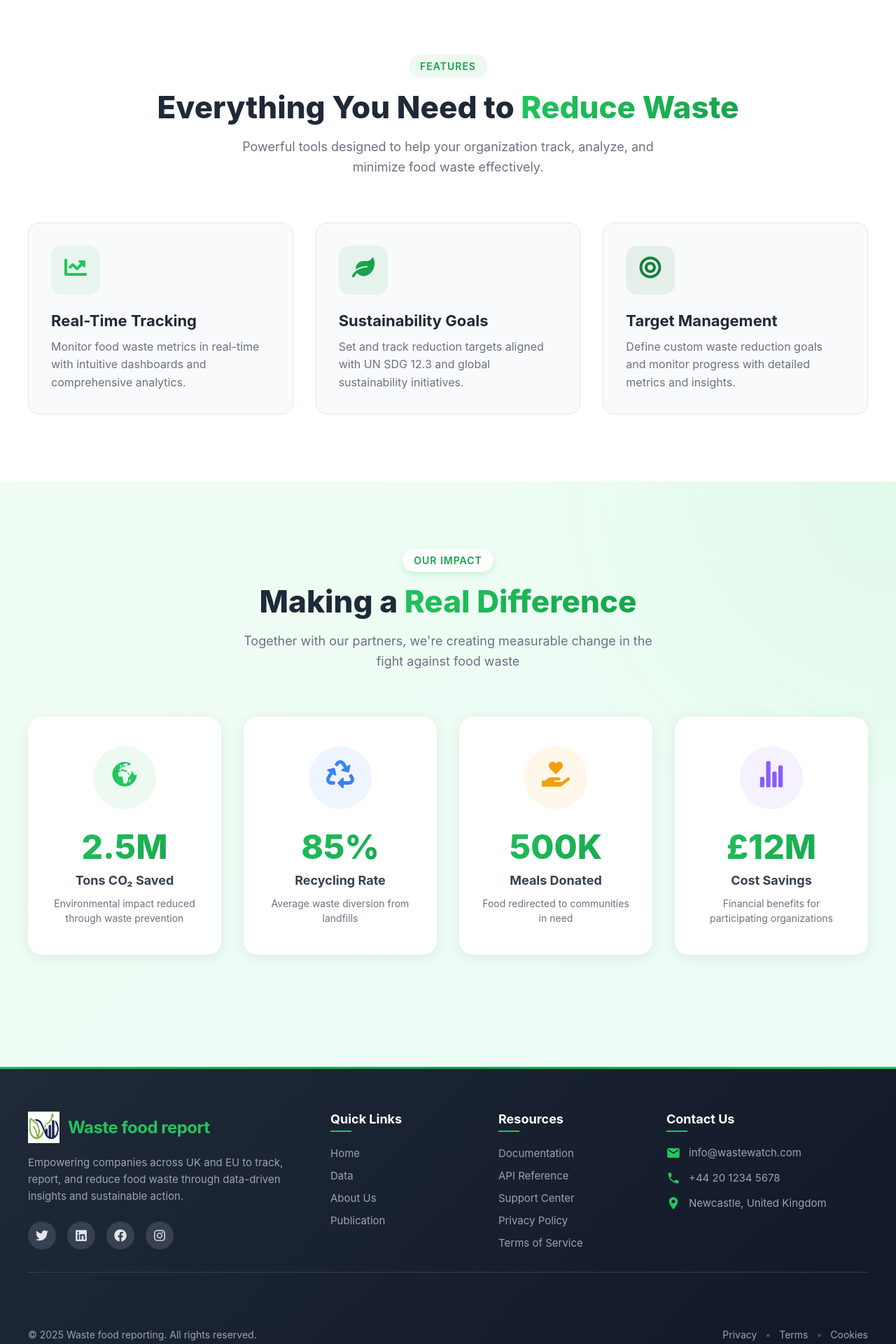
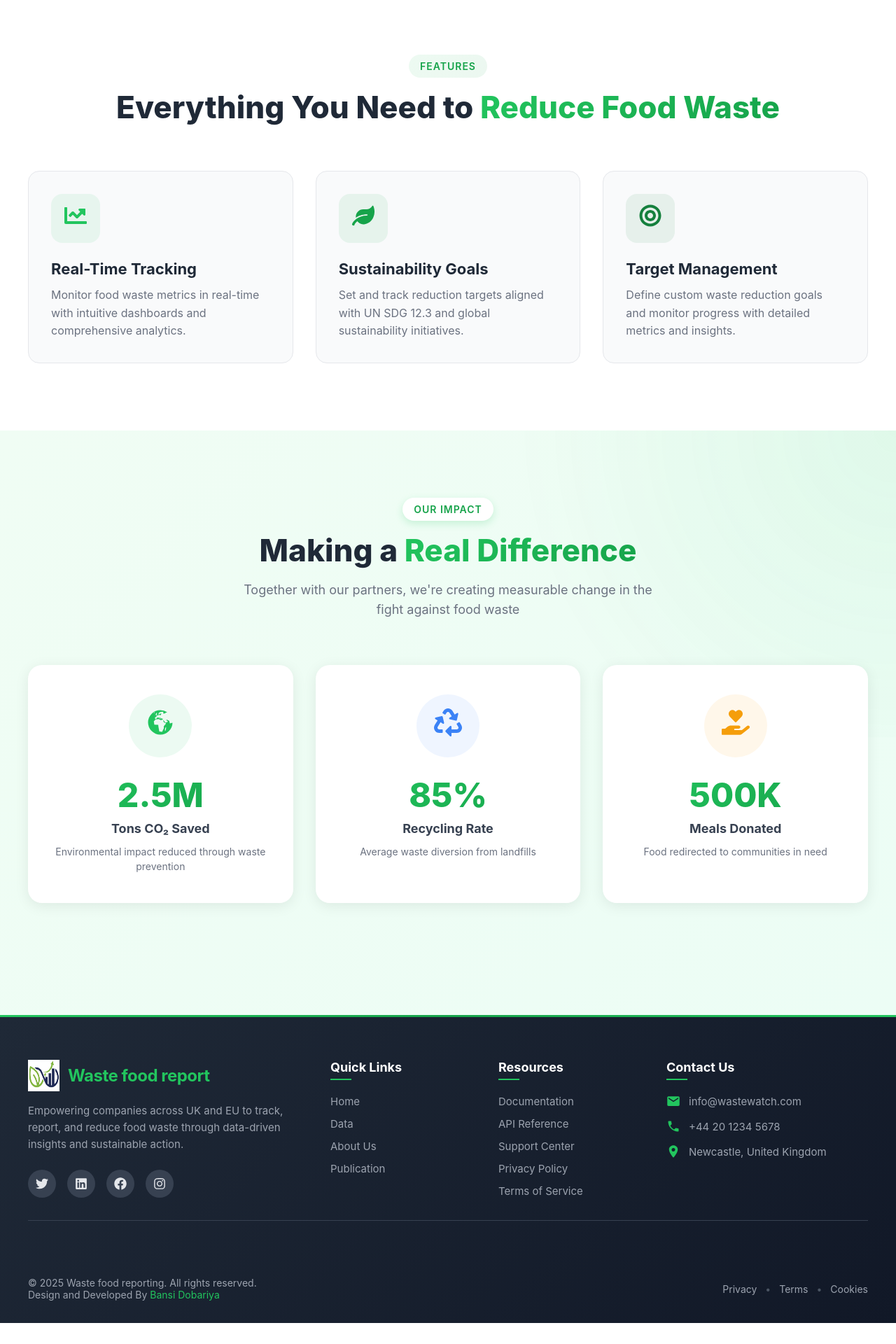
Before and after one commit to bansi1008/corporatefoodwaste, a Next.js app: page / in a window 1280 px wide. Shown: the part 880-2800 px from the top of the page at 70% size. After the commit the page ends 2770 px from the top, so only its background shows below. Built offline with nearby package versions, Linux system fonts and the light colour scheme.

Commit message:
line graph removed

```diff
--- a/src/app/ComponentHome/Features.jsx
+++ b/src/app/ComponentHome/Features.jsx
@@ -42,12 +42,8 @@ export default function Features() {
           <span className={styles.badge}>Features</span>
           <h2 className={styles.title}>
             Everything You Need to{" "}
-            <span className={styles.highlight}>Reduce Waste</span>
+            <span className={styles.highlight}>Reduce Food Waste</span>
           </h2>
-          <p className={styles.subtitle}>
-            Powerful tools designed to help your organization track, analyze,
-            and minimize food waste effectively.
-          </p>
         </div>
 
         <div className={styles.featuresGrid}>
--- a/src/app/ComponentHome/Footer.jsx
+++ b/src/app/ComponentHome/Footer.jsx
@@ -100,7 +100,18 @@ export default function Footer() {
         <div className={styles.footerBottom}>
           <p className={styles.copyright}>
             © {currentYear} Waste food reporting. All rights reserved.
+            <br />
+            Design and Developed By{" "}
+            <a
+              href="https://mysiteee.vercel.app/"
+              target="_blank"
+              rel="noopener noreferrer"
+              className={styles.developerLink}
+            >
+              Bansi Dobariya
+            </a>
           </p>
+
           <div className={styles.footerLinks}>
             <a href="#">Privacy</a>
             <span className={styles.separator}>•</span>
--- a/src/app/ComponentHome/Footer.module.css
+++ b/src/app/ComponentHome/Footer.module.css
@@ -14,6 +14,11 @@
   right: 0;
   height: 3px;
   background: linear-gradient(90deg, #22c55e, #16a34a, #22c55e);
+}
+.developerLink {
+  color: #22c55e;
+  text-decoration: none;
+  font-family: "Inter", sans-serif;
 }
 
 .container {
--- a/src/app/ComponentHome/Impact.jsx
+++ b/src/app/ComponentHome/Impact.jsx
@@ -27,13 +27,6 @@ export default function Impact() {
       label: "Meals Donated",
       description: "Food redirected to communities in need",
       color: "#f59e0b",
-    },
-    {
-      icon: <IoStatsChart />,
-      value: "£12M",
-      label: "Cost Savings",
-      description: "Financial benefits for participating organizations",
-      color: "#8b5cf6",
     },
   ];
 
--- a/src/app/Data/DataComponent/DocumentsChart.jsx
+++ b/src/app/Data/DataComponent/DocumentsChart.jsx
@@ -116,7 +116,7 @@ export default function DocumentsChart() {
             </ResponsiveContainer>
           </div>
 
-          <div className={styles.chartCard}>
+          {/* <div className={styles.chartCard}>
             <h3 className={styles.chartTitle}>
               Total Documents Trend (Line Chart)
             </h3>
@@ -144,7 +144,7 @@ export default function DocumentsChart() {
                 />
               </LineChart>
             </ResponsiveContainer>
-          </div>
+          </div> */}
         </div>
 
         <div className={styles.stats}>
```
Also changed, not shown: src/app/Spider/page.js (added, +35 -0 lines).
